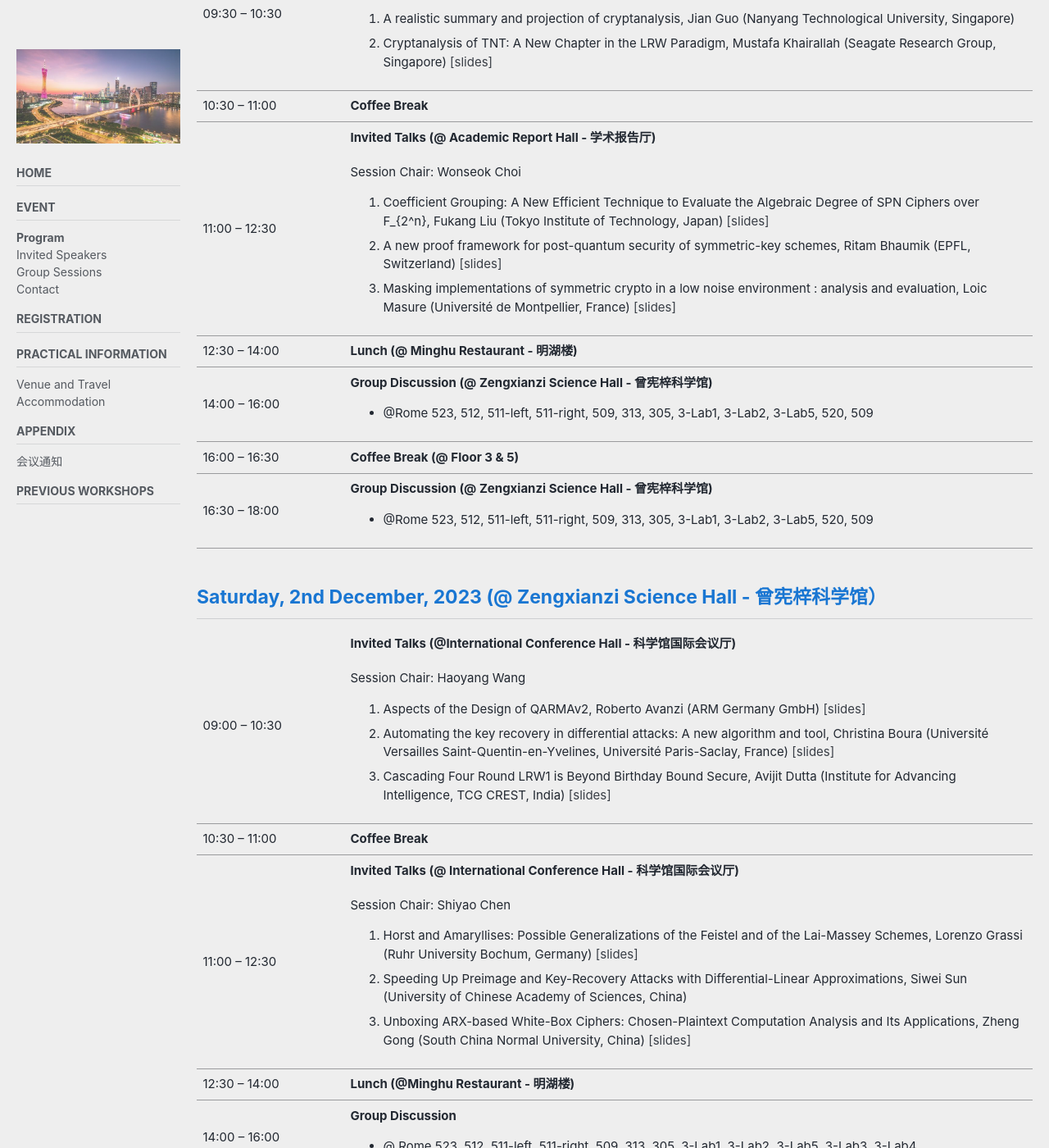
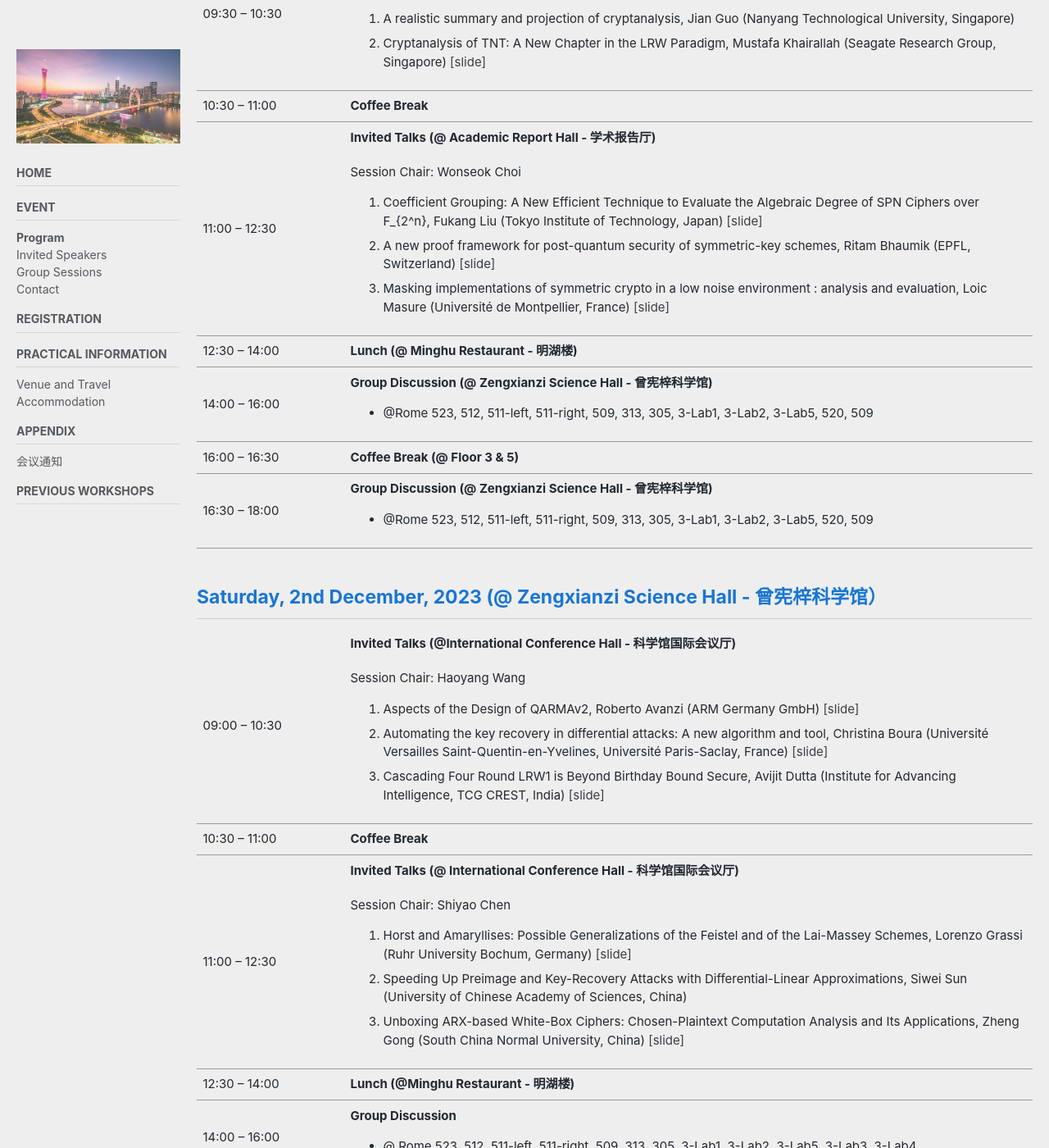
Before and after one commit to cryptanalysisbench/SATbench, a Jekyll site: the page built from program.md, in a window 1280 px wide and 1400 px high, scrolled down 482 px. Shown: the whole window at 82% size. Built offline with Jekyll 4.4.1, drawn with Linux system fonts in a browser that asks for light colours; cached includes are drawn as plain includes; nearby versions of some CDN libraries; our own code applies the rules of GitHub Pages for plain Markdown files; some of the changed text lies outside the part shown.

Commit message:
Update program.md

```diff
--- a/program.md
+++ b/program.md
@@ -31,7 +31,7 @@ sidebar:
           Session Chair: Wenying Zhang
           <ol>
           <li>A realistic summary and projection of cryptanalysis, Jian Guo (Nanyang Technological University, Singapore)</li>
-          <li>Cryptanalysis of TNT: A New Chapter in the LRW Paradigm, Mustafa Khairallah (Seagate Research Group, Singapore) <a style="text-decoration: none;" href="https://askworkshop.github.io/ask2023/assets/accessory/ASK2023-CryptanalysisofTNT-website%20version.pdf">[slides]</a></li>
+          <li>Cryptanalysis of TNT: A New Chapter in the LRW Paradigm, Mustafa Khairallah (Seagate Research Group, Singapore) <a style="text-decoration: none;" href="https://askworkshop.github.io/ask2023/assets/accessory/ASK2023-CryptanalysisofTNT-website%20version.pdf">[slide]</a></li>
           </ol>
         </td>
     </tr>
@@ -44,9 +44,9 @@ sidebar:
         <td><p><b>Invited Talks (@ Academic Report Hall - 学术报告厅)</b></p>
           Session Chair: Wonseok Choi
           <ol>
-          <li>Coefficient Grouping: A New Efficient Technique to Evaluate the Algebraic Degree of SPN Ciphers over F_{2^n}, Fukang Liu (Tokyo Institute of Technology, Japan)  <a style="text-decoration: none;" href="https://askworkshop.github.io/ask2023/assets/accessory/coefficient_grouping__a_new_technique_ask2023.pdf">[slides]</a> </li>
-          <li>A new proof framework for post-quantum security of symmetric-key schemes, Ritam Bhaumik (EPFL, Switzerland) <a style="text-decoration: none;" href="https://askworkshop.github.io/ask2023/assets/accessory/ritam-slides-ask-2023.pdf">[slides]</a> </li>
-          <li>Masking implementations of symmetric crypto in a low noise environment : analysis and evaluation, Loic Masure (Université de Montpellier, France) <a style="text-decoration: none;" href="https://askworkshop.github.io/ask2023/assets/accessory/slides-loic.pdf">[slides]</a></li>
+          <li>Coefficient Grouping: A New Efficient Technique to Evaluate the Algebraic Degree of SPN Ciphers over F_{2^n}, Fukang Liu (Tokyo Institute of Technology, Japan)  <a style="text-decoration: none;" href="https://askworkshop.github.io/ask2023/assets/accessory/coefficient_grouping__a_new_technique_ask2023.pdf">[slide]</a> </li>
+          <li>A new proof framework for post-quantum security of symmetric-key schemes, Ritam Bhaumik (EPFL, Switzerland) <a style="text-decoration: none;" href="https://askworkshop.github.io/ask2023/assets/accessory/ritam-slide-ask-2023.pdf">[slide]</a> </li>
+          <li>Masking implementations of symmetric crypto in a low noise environment : analysis and evaluation, Loic Masure (Université de Montpellier, France) <a style="text-decoration: none;" href="https://askworkshop.github.io/ask2023/assets/accessory/slide-loic.pdf">[slide]</a></li>
           </ol>
         </td>
     </tr>
@@ -84,9 +84,9 @@ sidebar:
         <td><p><b>Invited Talks (@International Conference Hall - 科学馆国际会议厅)</b></p>
           Session Chair: Haoyang Wang
           <ol>
-          <li>Aspects of the Design of QARMAv2, Roberto Avanzi (ARM Germany GmbH)  <a style="text-decoration: none;" href="https://askworkshop.github.io/ask2023/assets/accessory/qarmav2-presentation-shorter-website-version.pdf">[slides]</a></li>
-          <li>Automating the key recovery in differential attacks: A new algorithm and tool, Christina Boura (Université Versailles Saint-Quentin-en-Yvelines, Université Paris-Saclay, France) <a style="text-decoration: none;" href="https://askworkshop.github.io/ask2023/assets/accessory/Boura-ASK2023.pdf">[slides]</a></li>
-          <li>Cascading Four Round LRW1 is Beyond Birthday Bound Secure, Avijit Dutta (Institute for Advancing Intelligence, TCG CREST, India) <a style="text-decoration: none;" href="https://askworkshop.github.io/ask2023/assets/accessory/ASK2023-avijit.pdf">[slides]</a></li>
+          <li>Aspects of the Design of QARMAv2, Roberto Avanzi (ARM Germany GmbH)  <a style="text-decoration: none;" href="https://askworkshop.github.io/ask2023/assets/accessory/qarmav2-presentation-shorter-website-version.pdf">[slide]</a></li>
+          <li>Automating the key recovery in differential attacks: A new algorithm and tool, Christina Boura (Université Versailles Saint-Quentin-en-Yvelines, Université Paris-Saclay, France) <a style="text-decoration: none;" href="https://askworkshop.github.io/ask2023/assets/accessory/Boura-ASK2023.pdf">[slide]</a></li>
+          <li>Cascading Four Round LRW1 is Beyond Birthday Bound Secure, Avijit Dutta (Institute for Advancing Intelligence, TCG CREST, India) <a style="text-decoration: none;" href="https://askworkshop.github.io/ask2023/assets/accessory/ASK2023-avijit.pdf">[slide]</a></li>
           </ol>
         </td>
     </tr>
@@ -99,9 +99,9 @@ sidebar:
         <td><p><b>Invited Talks (@ International Conference Hall - 科学馆国际会议厅)</b></p>
           Session Chair: Shiyao Chen
           <ol>
-          <li>Horst and Amaryllises: Possible Generalizations of the Feistel and of the Lai-Massey Schemes, Lorenzo Grassi (Ruhr University Bochum, Germany) <a style="text-decoration: none;" href="https://askworkshop.github.io/ask2023/assets/accessory/presentationASK23.pdf">[slides]</a></li>
+          <li>Horst and Amaryllises: Possible Generalizations of the Feistel and of the Lai-Massey Schemes, Lorenzo Grassi (Ruhr University Bochum, Germany) <a style="text-decoration: none;" href="https://askworkshop.github.io/ask2023/assets/accessory/presentationASK23.pdf">[slide]</a></li>
           <li>Speeding Up Preimage and Key-Recovery Attacks with Differential-Linear Approximations, Siwei Sun (University of Chinese Academy of Sciences, China)</li>
-          <li>Unboxing ARX-based White-Box Ciphers: Chosen-Plaintext Computation Analysis and Its Applications, Zheng Gong (South China Normal University, China)  <a style="text-decoration: none;" href="https://askworkshop.github.io/ask2023/assets/accessory/ASK_2023_Slides__Unboxing_ARX_based_White_Box_Ciphers.pdf">[slides]</a></li>
+          <li>Unboxing ARX-based White-Box Ciphers: Chosen-Plaintext Computation Analysis and Its Applications, Zheng Gong (South China Normal University, China)  <a style="text-decoration: none;" href="https://askworkshop.github.io/ask2023/assets/accessory/ASK_2023_slide__Unboxing_ARX_based_White_Box_Ciphers.pdf">[slide]</a></li>
           </ol>
         </td>
     </tr>
@@ -147,9 +147,9 @@ sidebar:
         <td><p><b>Invited Talks (@ International Conference Hall - 科学馆国际会议厅)</b></p>
           Session Chair: Eik List
           <ol>
-          <li>Improved Fast Correlation Attacks on the Sosemanuk Stream Cipher, Bin Zhang (Institute of Software, Chinese Academy of Science, China)  <a style="text-decoration: none;" href="https://askworkshop.github.io/ask2023/assets/accessory/2023_ask_sosemanuk.pdf">[slides]</a></li>
-          <li>Differential Meet-in-the-middle attacks and Models, Patrick Derbez (University of Rennes, France) <a style="text-decoration: none;" href="https://askworkshop.github.io/ask2023/assets/accessory/slidesPatrickD.pdf">[slides]</a></li>
-          <li>Fine-Tuning Ideal Worlds for the Xor of Two Permutation Outputs, Wonseok Choi (Purdue University, USA) <a style="text-decoration: none;" href="https://askworkshop.github.io/ask2023/assets/accessory/Presentation__Fine_Tuning_Ideal_Worlds_.pdf">[slides]</a></li>
+          <li>Improved Fast Correlation Attacks on the Sosemanuk Stream Cipher, Bin Zhang (Institute of Software, Chinese Academy of Science, China)  <a style="text-decoration: none;" href="https://askworkshop.github.io/ask2023/assets/accessory/2023_ask_sosemanuk.pdf">[slide]</a></li>
+          <li>Differential Meet-in-the-middle attacks and Models, Patrick Derbez (University of Rennes, France) <a style="text-decoration: none;" href="https://askworkshop.github.io/ask2023/assets/accessory/slidePatrickD.pdf">[slide]</a></li>
+          <li>Fine-Tuning Ideal Worlds for the Xor of Two Permutation Outputs, Wonseok Choi (Purdue University, USA) <a style="text-decoration: none;" href="https://askworkshop.github.io/ask2023/assets/accessory/Presentation__Fine_Tuning_Ideal_Worlds_.pdf">[slide]</a></li>
           </ol>
         </td>
     </tr>
@@ -162,9 +162,9 @@ sidebar:
         <td><p><b>Invited Talks (@ International Conference Hall - 科学馆国际会议厅)</b></p>
           Session Chair: Hailun Yan
           <ol>
-          <li>Compact Circuits for Efficient Möbius Transform, Subhadeep Banik (University of Lugano, Switzerland) <a style="text-decoration: none;" href="https://askworkshop.github.io/ask2023/assets/accessory/ask23-Banik.pdf">[slides]</a></li>
-          <li>Efficient Higher-Order Masking Schemes: Leveraging Amortization and Pre-computation, Weijia Wang (Shandong University, China) <a style="text-decoration: none;" href="https://askworkshop.github.io/ask2023/assets/accessory/ASK2023_Weijia.pdf">[slides]</a></li>
-          <li>CLAASP: a Cryptographic Library for the Automated Analysis of Symmetric Primitives, Juan Grados and Mohamed Rachidi (Technology Innovation Institute, United Arab Emirate)  <a style="text-decoration: none;" href="https://askworkshop.github.io/ask2023/assets/accessory/ASK_slides-juan.pdf">[slides]</a></li>
+          <li>Compact Circuits for Efficient Möbius Transform, Subhadeep Banik (University of Lugano, Switzerland) <a style="text-decoration: none;" href="https://askworkshop.github.io/ask2023/assets/accessory/ask23-Banik.pdf">[slide]</a></li>
+          <li>Efficient Higher-Order Masking Schemes: Leveraging Amortization and Pre-computation, Weijia Wang (Shandong University, China) <a style="text-decoration: none;" href="https://askworkshop.github.io/ask2023/assets/accessory/ASK2023_Weijia.pdf">[slide]</a></li>
+          <li>CLAASP: a Cryptographic Library for the Automated Analysis of Symmetric Primitives, Juan Grados and Mohamed Rachidi (Technology Innovation Institute, United Arab Emirate)  <a style="text-decoration: none;" href="https://askworkshop.github.io/ask2023/assets/accessory/ASK_slide-juan.pdf">[slide]</a></li>
           </ol>
         </td>
     </tr>
```
